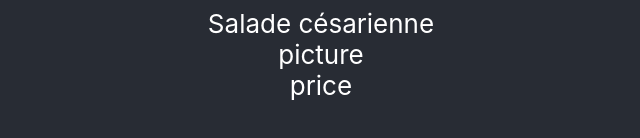
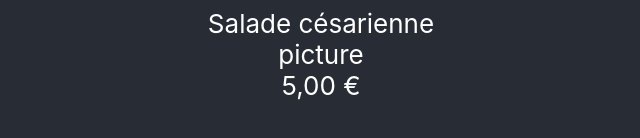
Before and after one commit to LaVloZ/nodejs-learning, a React (Create React App) app in the folder front/: page / in a window 1280 px wide. Shown: the part 346-484 px from the top of the page, without its empty margins (319-959 px from the left). Built offline with nearby package versions, Linux system fonts and the light colour scheme.

Commit message:
putting price

```diff
--- a/front/src/App.js
+++ b/front/src/App.js
@@ -12,7 +12,7 @@ function App() {
             picture
           </div>
           <div>
-            price
+            5,00 €
           </div>
         </div>
       </header>
```
